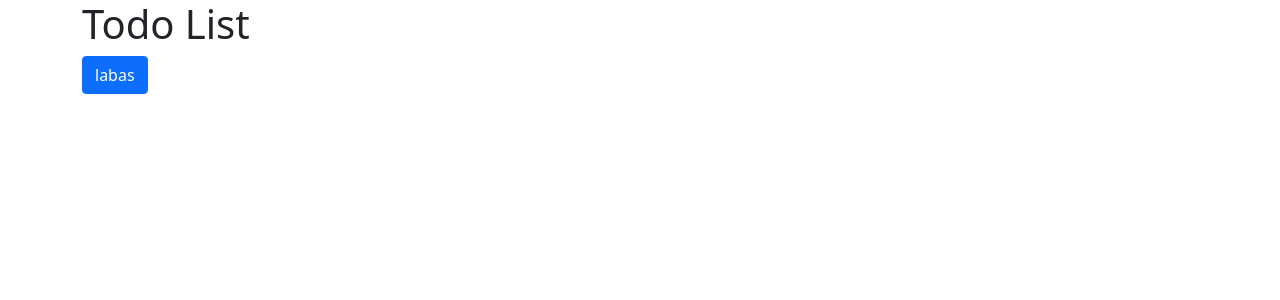
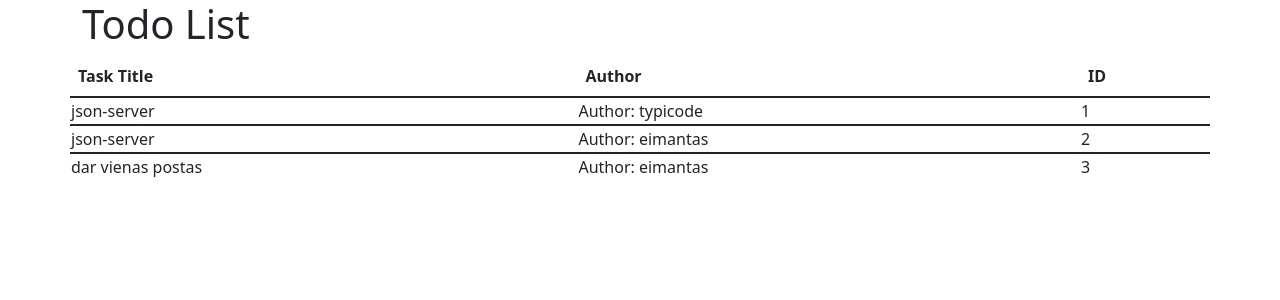
Before and after one commit to eimkasp/angular-json-server-todo-list, an Angular app: page / in a window 1280 px wide. Shown: the top 300 px of the page. Built offline with nearby package versions, Linux system fonts and the light colour scheme; data requests are answered from the project's data file.

Commit message:
Tasks atvaizdavimas

```diff
--- a/src/app/app.component.html
+++ b/src/app/app.component.html
@@ -1,6 +1,22 @@
-
 <div class="container">
-  <h1>Todo List</h1>
-  <a href="#" class="btn btn-primary">labas</a>
+  <div class="row">
+    <div class="col-12">
+      <h1>Todo List</h1>
+    </div>
+    <table class="table">
+      <thead>
+        <tr>
+          <th>Task Title</th>
+          <th>Author</th>
+          <th>ID</th>
+        </tr>
+      </thead>
+      <tr *ngFor="let task of tasks">
+        <td>{{ task.title }}</td>
+        <td>Author: {{ task.author }}</td>
+        <td>{{ task.id }}</td>
+      </tr>
+    </table>
+  </div>
 </div>
 <router-outlet></router-outlet>
--- a/src/app/app.component.ts
+++ b/src/app/app.component.ts
@@ -11,7 +11,7 @@
 export class AppComponent {
   title = 'angular-json-server-todo-list';
 
-  public tasks = [];
+  public tasks : any = [];
   // Injectiname tasks service i komponenta
   constructor(private _taskService: TaskService) {
 
```
